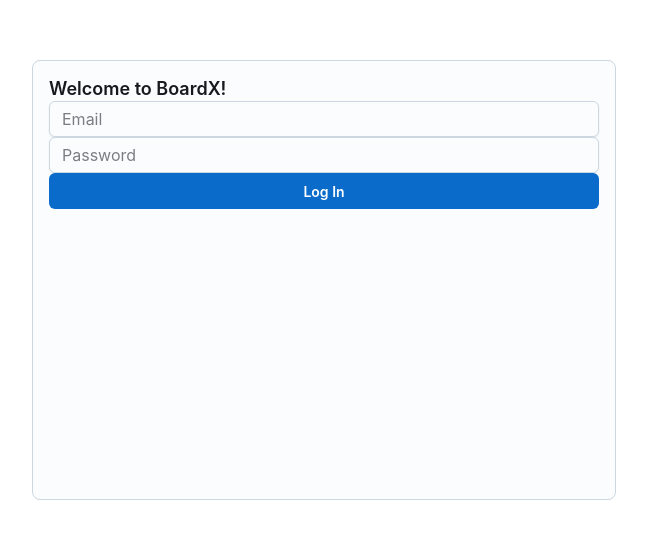
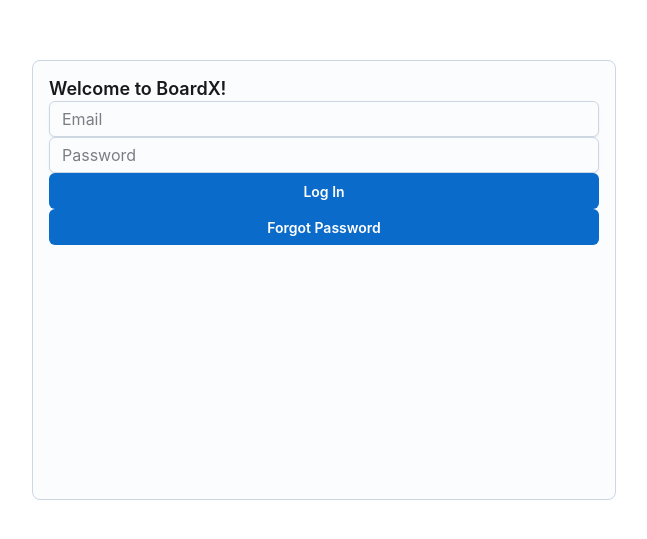
Before and after one commit to NammariD/design5, a React (Create React App) app: page / in a window 1280 px wide. Shown: the part 143-682 px from the top of the page, without its empty margins (316-963 px from the left). Built offline with nearby package versions, Linux system fonts and the light colour scheme.

Commit message:
Update Demo.tsx

```diff
--- a/src/Demo.tsx
+++ b/src/Demo.tsx
@@ -5,6 +5,7 @@ import Email from './components/Email';
 import Password from './components/Password';
 import AspectRatio from '@mui/joy/AspectRatio';
 import LogInButton from './components/LogInButton';
+import ForgotPassword from './components/ForgotPassword';
 
 
 
@@ -21,6 +22,7 @@ export default function SignInSheet() {
           <Email/>
           <Password/>
           <LogInButton/>
+          <ForgotPassword/>
 
 
         </div>
```
